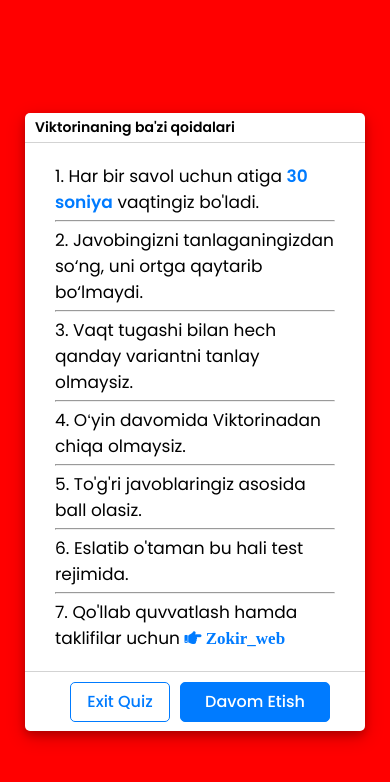
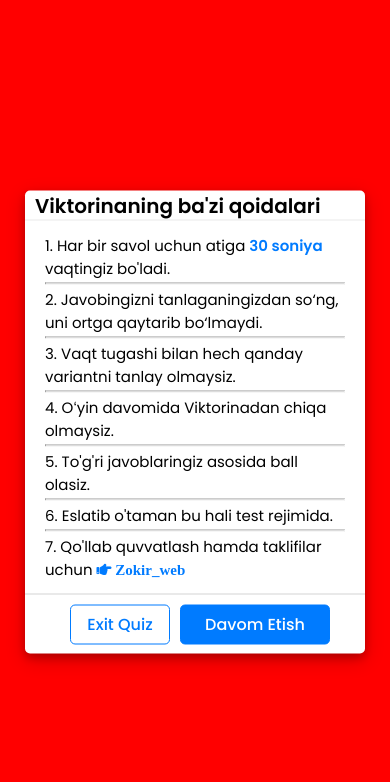
Before and after one commit to ZokirYusupov/quiz_app, a plain HTML site: page index.html in a window 390 px wide. Both pictures are taken after a click on the button "Start Quiz". Shown: the top 782 px of the page. Drawn offline with Linux system fonts and the light colour scheme.

Commit message:
info change

```diff
--- a/style.css
+++ b/style.css
@@ -407,7 +407,15 @@ footer button.show{
         align-items: center;
         padding: 0 10px;
         border-radius: 5px 5px 0 0;
-        font-size: 14px;
+        font-size: 20px;
         font-weight: 600;
     }
+    .info_box .info-list{
+        padding: 10px 20px;
+    }
+
+    .info_box .info-list .info{
+        margin: 3px 0;
+        font-size: 15px;
+    }
   }
```
